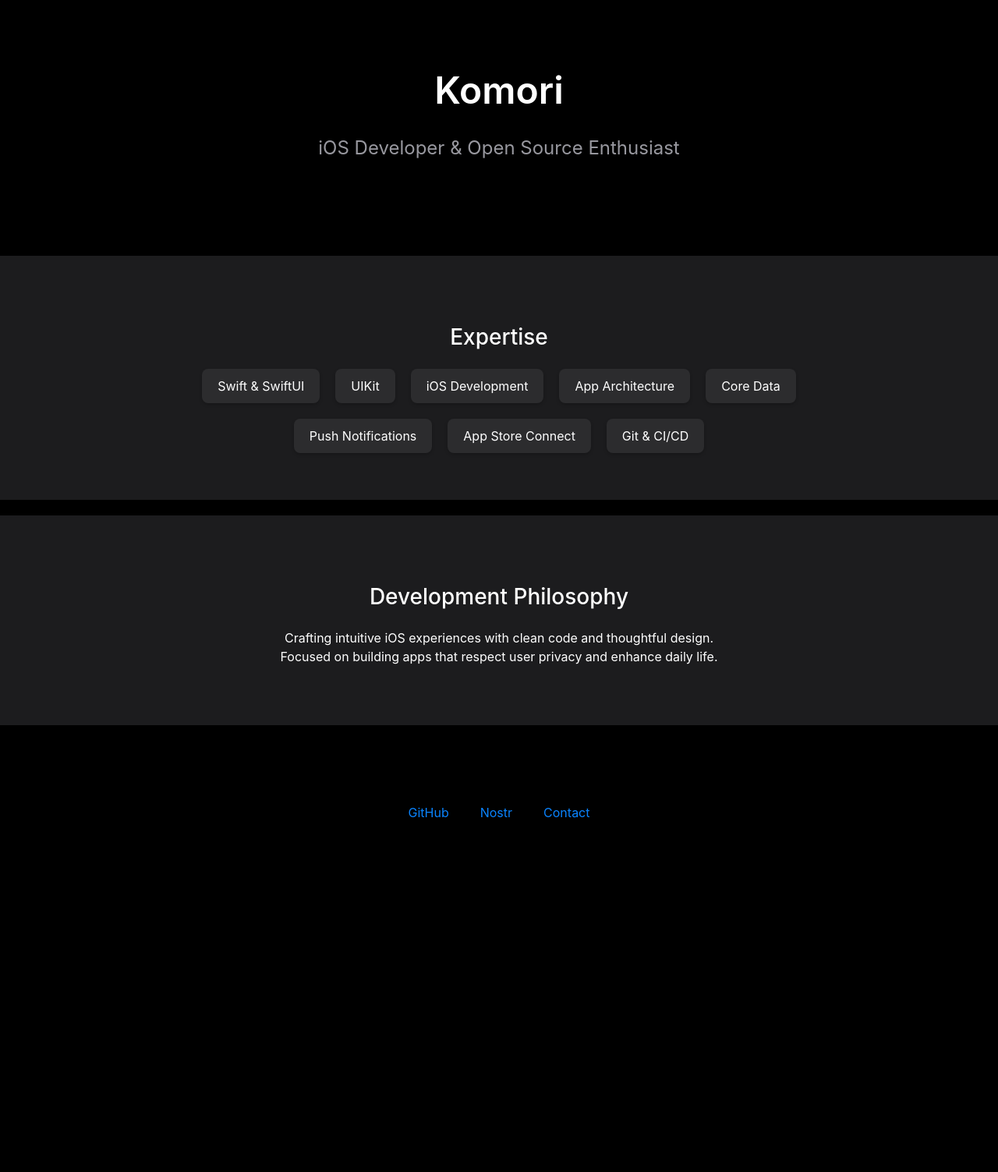
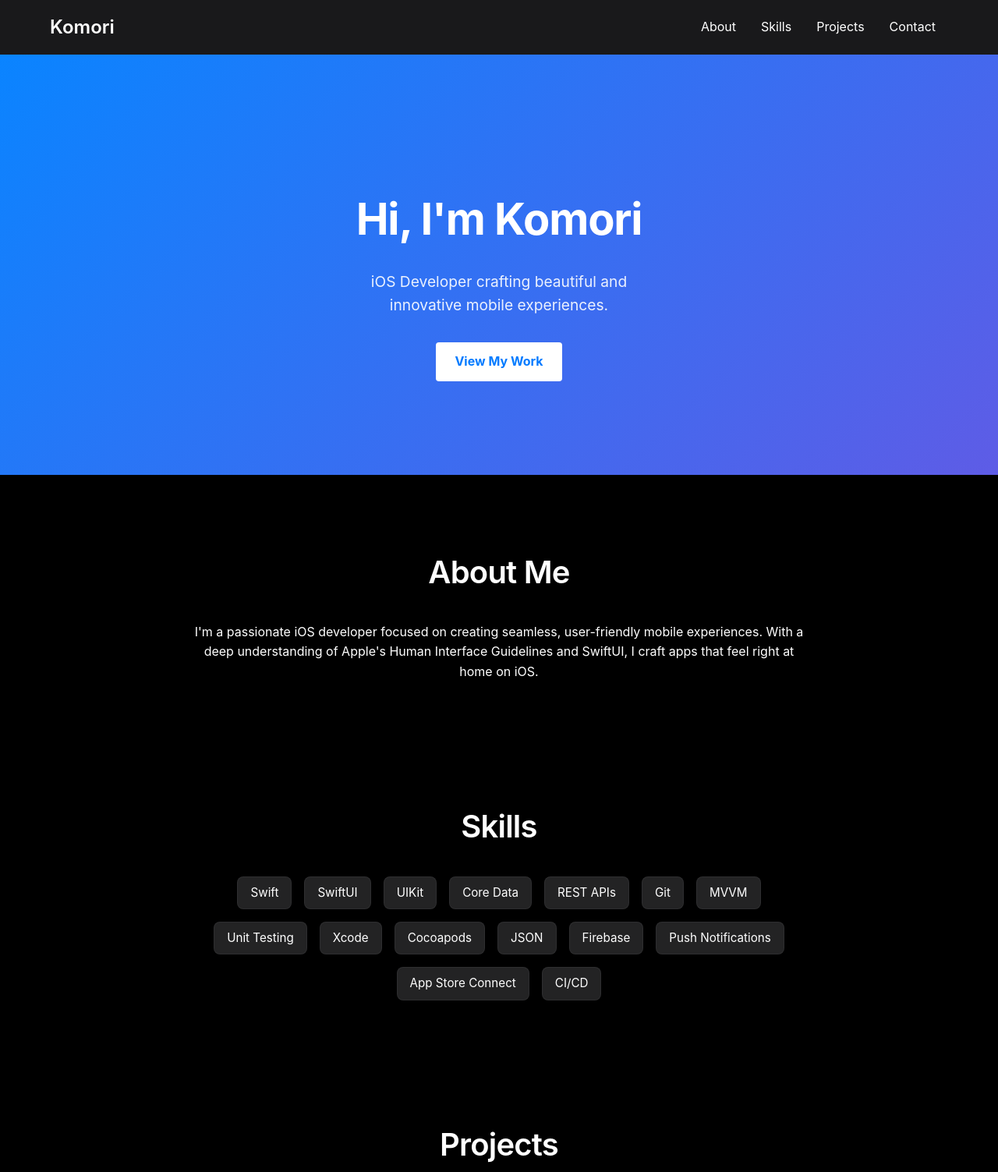
Before and after one commit to KomoriNoKage/KomoriNoKage.github.io, a plain HTML site: page index.html in a window 1280 px wide. Shown: the top 1503 px of the page at 78% size. Before the commit the page ends 1094 px from the top, so only its background shows below. Drawn offline with Linux system fonts and the light colour scheme; a web font is replaced by a local one.

Commit message:
Update page

```diff
--- a/index.html
+++ b/index.html
@@ -2,143 +2,100 @@
 <html lang="en">
 <head>
   <meta charset="UTF-8">
-    <meta name="viewport" content="width=device-width, initial-scale=1.0">
-    <title>Komori | iOS Developer</title>
-    <link rel="stylesheet" href="https://fonts.googleapis.com/css2?family=SF+Pro+Display:wght@400;500;600&display=swap">
-    <style>
-        :root {
-            --primary-color: #0A84FF;
-            --text-color: #FFFFFF;
-            --background-color: #000000;
-            --section-background: #1C1C1E;
-            --spacing: 20px;
-        }
-
-        body {
-            background-color: var(--background-color);
-            color: var(--text-color);
-            font-family: 'SF Pro Display', -apple-system, BlinkMacSystemFont, sans-serif;
-            margin: 0;
-            line-height: 1.5;
-        }
-
-        .header {
-            padding: calc(var(--spacing) * 4) var(--spacing);
-            text-align: center;
-            background: var(--background-color);
-        }
-
-        .name {
-            font-size: 48px;
-            font-weight: 600;
-            margin: 0;
-            opacity: 0;
-            animation: fadeIn 0.8s ease-out forwards;
-        }
-
-        .title {
-            font-size: 24px;
-            color: #98989F;
-            margin: var(--spacing) 0;
-            opacity: 0;
-            animation: fadeIn 0.8s ease-out 0.2s forwards;
-        }
-
-        .section {
-            padding: calc(var(--spacing) * 3) var(--spacing);
-            background: var(--section-background);
-            margin: var(--spacing) 0;
-        }
-
-        .section-title {
-            font-size: 28px;
-            font-weight: 500;
-            margin-bottom: var(--spacing);
-            text-align: center;
-        }
-
-        .skills {
-            display: flex;
-            flex-wrap: wrap;
-            justify-content: center;
-            gap: var(--spacing);
-            max-width: 800px;
-            margin: 0 auto;
-        }
-
-        .skill {
-            background: #2C2C2E;
-            padding: calc(var(--spacing) / 2) var(--spacing);
-            border-radius: 8px;
-            box-shadow: 0 2px 4px rgba(0,0,0,0.2);
-            transition: transform 0.2s ease;
-        }
-
-        .skill:hover {
-            transform: scale(1.05);
-        }
-
-        .links {
-            display: flex;
-            justify-content: center;
-            gap: calc(var(--spacing) * 2);
-            margin-top: calc(var(--spacing) * 2);
-        }
-
-        a {
-            color: var(--primary-color);
-            text-decoration: none;
-            transition: opacity 0.2s ease;
-        }
-
-        a:hover {
-            opacity: 0.7;
-        }
-
-        @keyframes fadeIn {
-            from { opacity: 0; transform: translateY(20px); }
-            to { opacity: 1; transform: translateY(0); }
-        }
-
-        @media (max-width: 768px) {
-            .name { font-size: 36px; }
-            .title { font-size: 20px; }
-            .section-title { font-size: 24px; }
-        }
-    </style>
+  <meta name="viewport" content="width=device-width,initial-scale=1">
+  <title>iOS Developer Portfolio</title>
+  <link rel="stylesheet" href="styles.css">
+  <meta name="theme-color" content="#000000">
 </head>
 <body>
-    <header class="header">
-        <h1 class="name">Komori</h1>
-        <p class="title">iOS Developer & Open Source Enthusiast</p>
-    </header>
+  <!-- Navigation Bar -->
+  <nav class="navbar">
+    <div class="container">
+      <div class="logo">Komori</div>
+      <ul class="nav-links">
+        <li><a href="#about">About</a></li>
+        <li><a href="#skills">Skills</a></li>
+        <li><a href="#projects">Projects</a></li>
+        <li><a href="#contact">Contact</a></li>
+      </ul>
+    </div>
+  </nav>
 
-    <section class="section">
-        <h2 class="section-title">Expertise</h2>
-        <div class="skills">
-            <div class="skill">Swift & SwiftUI</div>
-            <div class="skill">UIKit</div>
-            <div class="skill">iOS Development</div>
-            <div class="skill">App Architecture</div>
-            <div class="skill">Core Data</div>
-            <div class="skill">Push Notifications</div>
-            <div class="skill">App Store Connect</div>
-            <div class="skill">Git & CI/CD</div>
+  <!-- Hero Section -->
+  <section class="hero">
+    <div class="container">
+      <h1>Hi, I'm Komori</h1>
+      <p>iOS Developer crafting beautiful and<br>innovative mobile experiences.</p>
+      <a href="#projects" class="btn">View My Work</a>
     </div>
   </section>
 
-    <section class="section">
-        <h2 class="section-title">Development Philosophy</h2>
-        <div style="max-width: 600px; margin: 0 auto; text-align: center;">
-            <p>Crafting intuitive iOS experiences with clean code and thoughtful design. Focused on building apps that respect user privacy and enhance daily life.</p>
+  <!-- About Section -->
+  <section id="about" class="about">
+    <div class="container">
+      <h2>About Me</h2>
+      <p>
+        I'm a passionate iOS developer focused on creating seamless,
+        user-friendly mobile experiences. With a deep understanding of
+        Apple's Human Interface Guidelines and SwiftUI, I craft
+        apps that feel right at home on iOS.
+      </p>
     </div>
   </section>
 
-    <footer style="text-align: center; padding: calc(var(--spacing) * 2);">
-        <div class="links">
-            <a href="https://github.com/KomoriNoKage" target="_blank">GitHub</a>
-            <a href="https://njump.me/komori@nostrplebs.com" target="_blank">Nostr</a>
-            <a href="mailto:komorinokage@protonmail.com">Contact</a>
+  <!-- Skills Section -->
+  <section id="skills" class="skills">
+    <div class="container">
+      <h2>Skills</h2>
+      <ul class="skills-list">
+        <li>Swift</li>
+        <li>SwiftUI</li>
+        <li>UIKit</li>
+        <li>Core Data</li>
+        <li>REST APIs</li>
+        <li>Git</li>
+        <li>MVVM</li>
+        <li>Unit Testing</li>
+        <li>Xcode</li>
+        <li>Cocoapods</li>
+        <li>JSON</li>
+        <li>Firebase</li>
+        <li>Push Notifications</li>
+        <li>App Store Connect</li>
+        <li>CI/CD</li>
+      </ul>
+    </div>
+  </section>
+
+  <!-- Projects Section -->
+  <section id="projects" class="projects">
+    <div class="container">
+      <h2>Projects</h2>
+      <div class="project-grid">
+        <!-- Example Project Card -->
+        <div class="project-card">
+          <h3>Coming Soon</h3>
+        </div>
+        <!-- More project cards can be added here -->
+      </div>
+    </div>
+  </section>
+
+  <!-- Contact Section -->
+  <section id="contact" class="contact">
+    <div class="container">
+      <h2>Contact</h2>
+      <div class="contact-links">
+        <a href="mailto:komori@example.com" class="btn">Email Me</a>
+        <a href="https://github.com/Komori" class="btn">GitHub</a>
+      </div>
+    </div>
+  </section>
+
+  <!-- Footer -->
+  <footer class="footer">
+    <div class="container">
+      <p>&copy; 2023 Komori. All rights reserved.</p>
     </div>
   </footer>
 </body>
--- /dev/null
+++ b/styles.css
@@ -0,0 +1,288 @@
+/* Base styles */
+body {
+  margin: 0;
+  font-family: -apple-system, BlinkMacSystemFont, 'SF Pro Text', 'SF Pro Display', system-ui, sans-serif;
+  color: #fff;
+  background-color: #000000;
+  line-height: 1.6;
+  -webkit-font-smoothing: antialiased;
+}
+
+.container {
+  width: 90%;
+  max-width: 1200px;
+  margin: 0 auto;
+}
+
+/* Navigation Bar */
+.navbar {
+  background-color: rgba(28, 28, 30, 0.92);
+  backdrop-filter: blur(20px);
+  -webkit-backdrop-filter: blur(20px);
+  position: sticky;
+  top: 0;
+  z-index: 1000;
+}
+
+.navbar .container {
+  display: flex;
+  align-items: center;
+  justify-content: space-between;
+  padding: 1rem 0;
+}
+
+.navbar .logo {
+  font-size: 1.5rem;
+  font-weight: 600;
+  color: #fff;
+}
+
+.navbar .nav-links {
+  list-style: none;
+  display: flex;
+  margin: 0;
+  padding: 0;
+}
+
+.navbar .nav-links li {
+  margin: 0 1rem;
+}
+
+.navbar .nav-links a {
+  text-decoration: none;
+  color: #fff;
+  transition: color 0.3s;
+}
+
+.navbar .nav-links a:hover {
+  color: #0A84FF;
+  opacity: 0.8;
+}
+
+/* Hero Section */
+.hero {
+  background: linear-gradient(135deg, #0A84FF, #5E5CE6);
+  color: #fff;
+  padding: 120px 0;
+  text-align: center;
+}
+
+.hero h1 {
+  font-size: 3.5rem;
+  font-weight: 700;
+  margin-bottom: 1rem;
+  letter-spacing: -0.02em;
+}
+
+.hero p {
+  font-size: 1.2rem;
+  margin-bottom: 2rem;
+  color: rgba(255, 255, 255, 0.9);
+}
+
+.hero .btn {
+  background-color: #fff;
+  color: #007AFF;
+  padding: 0.75rem 1.5rem;
+  text-decoration: none;
+  border-radius: 4px;
+  font-weight: bold;
+  transition: background-color 0.3s, color 0.3s;
+}
+
+.hero .btn:hover {
+  background-color: #007AFF;
+  color: #fff;
+}
+
+/* Sections */
+section {
+  padding: 60px 0;
+}
+
+section h2 {
+  text-align: center;
+  margin-bottom: 2rem;
+  font-size: 2.5rem;
+  font-weight: 600;
+  letter-spacing: -0.02em;
+}
+
+/* About Section */
+.about p {
+  max-width: 800px;
+  margin: 0 auto;
+  text-align: center;
+}
+
+/* Skills Section */
+.skills-list {
+  list-style: none;
+  padding: 0;
+  display: flex;
+  flex-wrap: wrap;
+  justify-content: center;
+  gap: 1rem;
+  max-width: 800px;
+  margin: 0 auto;
+}
+
+.skills-list li {
+  background: rgba(44, 44, 46, 0.8);
+  border: 1px solid rgba(58, 58, 60, 0.5);
+  padding: 0.5rem 1rem;
+  border-radius: 8px;
+  color: #fff;
+  backdrop-filter: blur(10px);
+  -webkit-backdrop-filter: blur(10px);
+  font-size: 0.95rem;
+  transition: transform 0.2s ease;
+}
+
+.skills-list li:hover {
+  transform: translateY(-2px);
+  background: rgba(58, 58, 60, 0.9);
+}
+
+/* Projects Section */
+.project-grid {
+  display: grid;
+  grid-template-columns: repeat(auto-fit, minmax(250px, 1fr));
+  gap: 2rem;
+}
+
+.project-card {
+  background: rgba(28, 28, 30, 0.8);
+  border: 1px solid rgba(58, 58, 60, 0.5);
+  border-radius: 12px;
+  overflow: hidden;
+  transition: transform 0.3s;
+  color: #fff;
+  backdrop-filter: blur(10px);
+  -webkit-backdrop-filter: blur(10px);
+}
+
+.project-card img {
+  max-width: 100%;
+  display: block;
+}
+
+.project-card h3 {
+  margin: 1rem;
+  font-weight: 600;
+  font-size: 1.3rem;
+}
+
+.project-card p {
+  margin: 0 1rem 1rem;
+}
+
+.project-card:hover {
+  transform: translateY(-5px);
+}
+
+/* Blog Section */
+.blog-posts {
+  display: flex;
+  flex-direction: column;
+  gap: 1.5rem;
+}
+
+.blog-post h3 {
+  margin: 0;
+  font-size: 1.5rem;
+}
+
+.blog-post p {
+  margin: 0.5rem 0 0;
+}
+
+/* Contact Section */
+.contact form {
+  display: flex;
+  flex-direction: column;
+  gap: 1rem;
+  max-width: 600px;
+  margin: 0 auto;
+}
+
+.contact input,
+.contact textarea {
+  width: 100%;
+  padding: 0.75rem;
+  border: 1px solid #ddd;
+  border-radius: 4px;
+}
+
+.contact button {
+  background-color: #007AFF;
+  color: #fff;
+  padding: 0.75rem;
+  border: none;
+  border-radius: 4px;
+  font-size: 1rem;
+  cursor: pointer;
+  transition: background 0.3s;
+}
+
+.contact button:hover {
+  background-color: #005BB5;
+}
+
+.contact-links {
+  display: flex;
+  gap: 1rem;
+  justify-content: center;
+  margin-top: 2rem;
+}
+
+/* Footer */
+.footer {
+  background-color: rgba(28, 28, 30, 0.92);
+  color: rgba(255, 255, 255, 0.8);
+  text-align: center;
+  padding: 1rem 0;
+  backdrop-filter: blur(20px);
+  -webkit-backdrop-filter: blur(20px);
+}
+
+.footer p {
+  margin: 0;
+}
+
+/* Responsive */
+@media (max-width: 768px) {
+  .navbar .nav-links {
+    flex-direction: column;
+  }
+}
+
+.btn {
+  display: inline-block;
+  background-color: rgba(255, 255, 255, 0.1);
+  color: #fff;
+  padding: 0.75rem 1.5rem;
+  text-decoration: none;
+  border-radius: 20px;
+  font-weight: bold;
+  transition: all 0.3s ease;
+  backdrop-filter: blur(10px);
+  -webkit-backdrop-filter: blur(10px);
+}
+
+.btn:hover {
+  background-color: rgba(255, 255, 255, 0.2);
+  transform: translateY(-2px);
+}
+
+/* Add smooth scrolling */
+html {
+  scroll-behavior: smooth;
+}
+
+/* Add system dark mode support */
+@media (prefers-color-scheme: dark) {
+  :root {
+    color-scheme: dark;
+  }
+}
```
Lines whose indentation alone changed are shown as unchanged.
